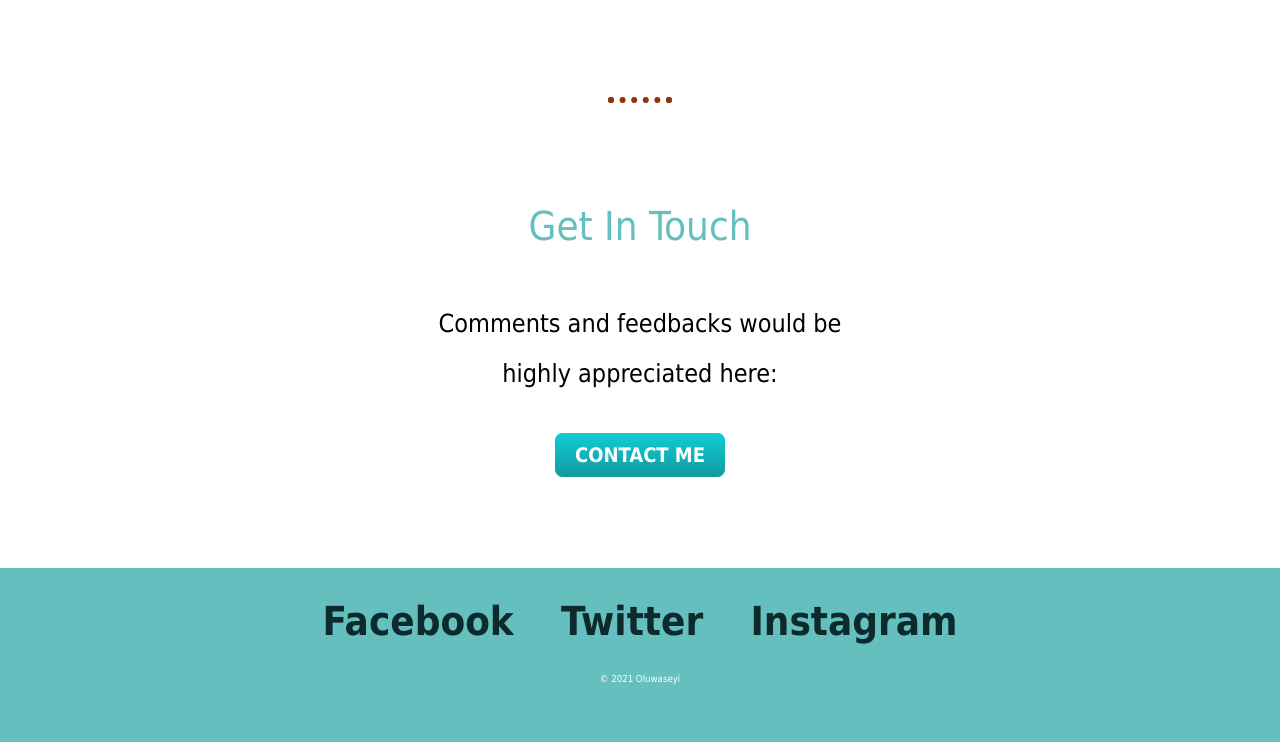
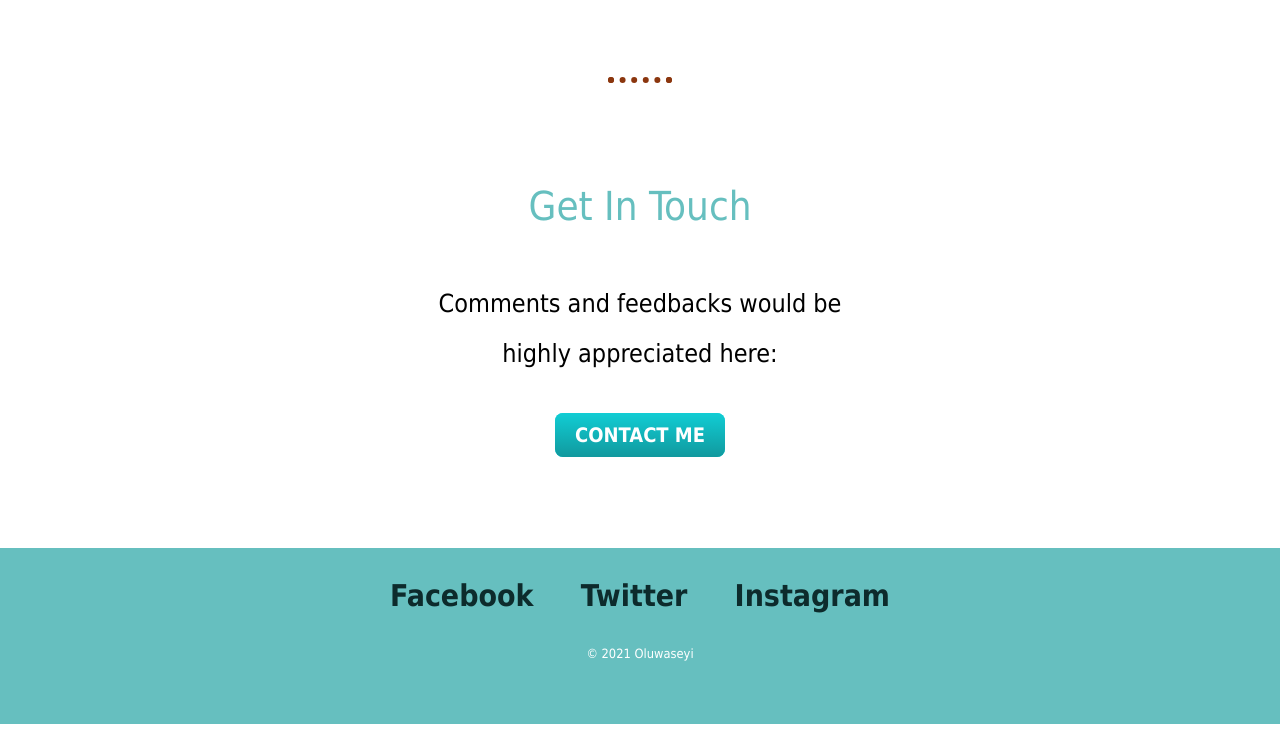
Before and after one commit to xOluwaseyi/secondproject, a plain HTML site: page index.html in a window 1280 px wide. Shown: the part 2373-3115 px from the top of the page. Drawn offline with Linux system fonts and the light colour scheme.

Commit message:
Update styles.css

```diff
--- a/CSS/styles.css
+++ b/CSS/styles.css
@@ -39,8 +39,8 @@ a {
     font-family: tahoma, serif;
     margin: 20px 20px;
     text-decoration: none;
-    font-weight: bolder;
-    font-size: 40px;
+    font-weight: bold;
+    font-size: 30px;
 }
 
 a:hover {
@@ -161,6 +161,6 @@ span {
 
 .copyright {
     color: white;
-    font-size: 0.6rem;
+    font-size: 0.8rem;
     padding: 15px 0;
 }
```
